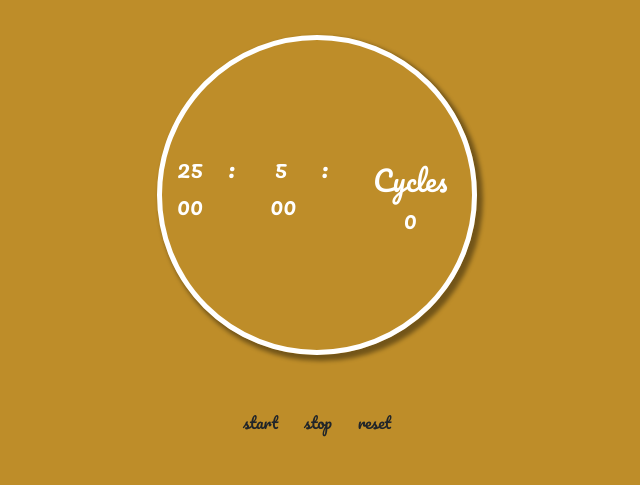
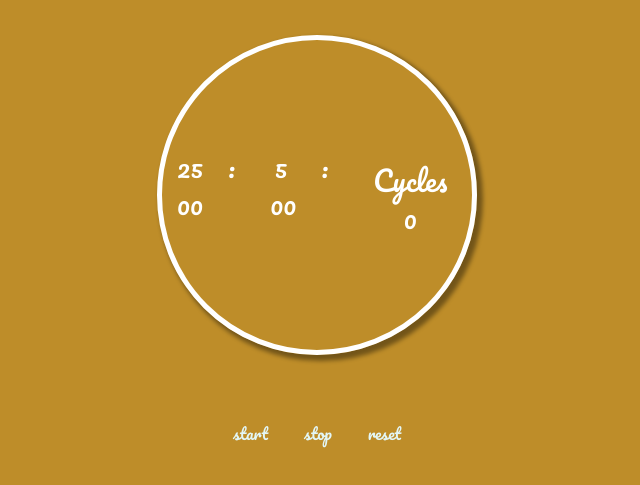
Before and after one commit to royhsu1985/Pomodoro-clock, a plain HTML site: page index.html in a window 1280 px wide. Shown: the part 109-594 px from the top of the page, without its empty margins (323-963 px from the left). Drawn offline with nearby package versions, Linux system fonts and the light colour scheme.

Commit message:
change css

```diff
--- a/style.css
+++ b/style.css
@@ -20,7 +20,7 @@ body{
     align-items: center;
     box-shadow:4px 4px 4px 2px rgba(0, 0, 0, 0.4);
 }
-.btn:hover{
+.btn{
     color: #e3f6f5;
     border: 2px solid transparent;
     padding: 1rem;
```
